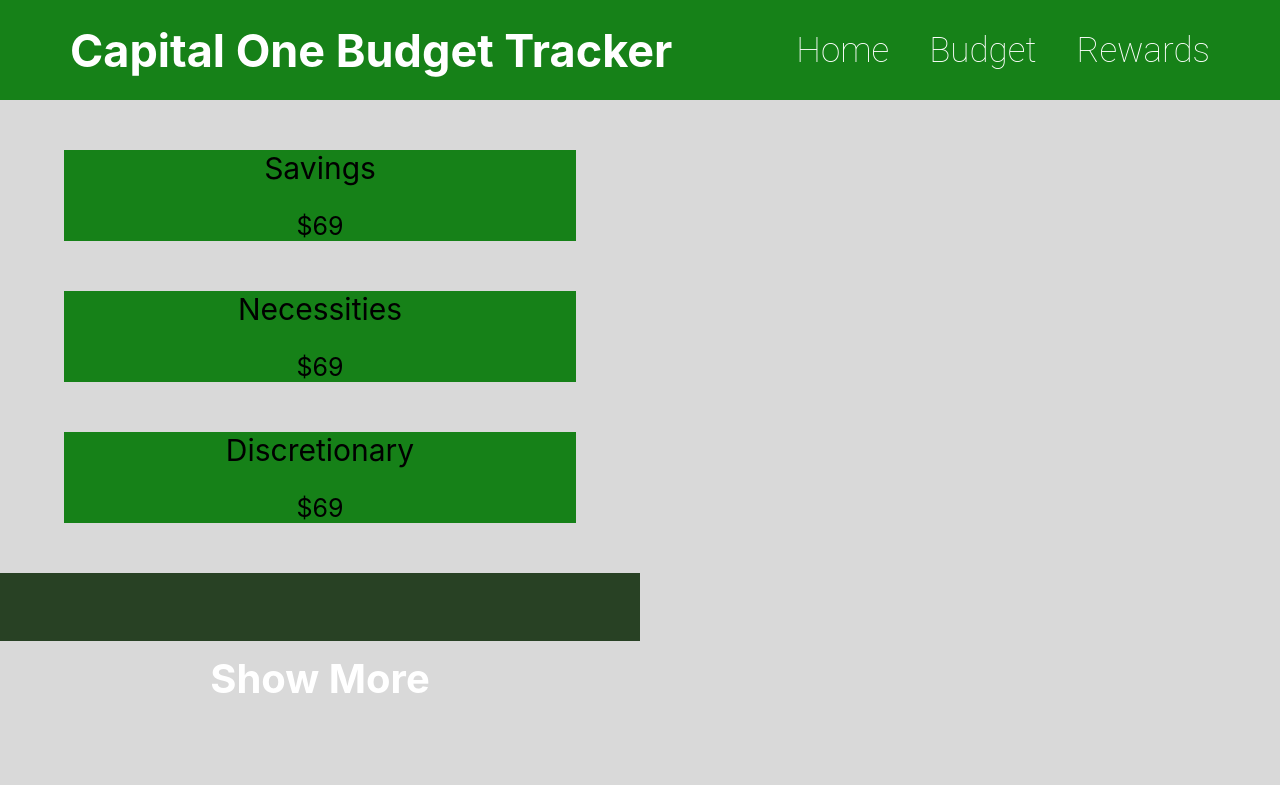
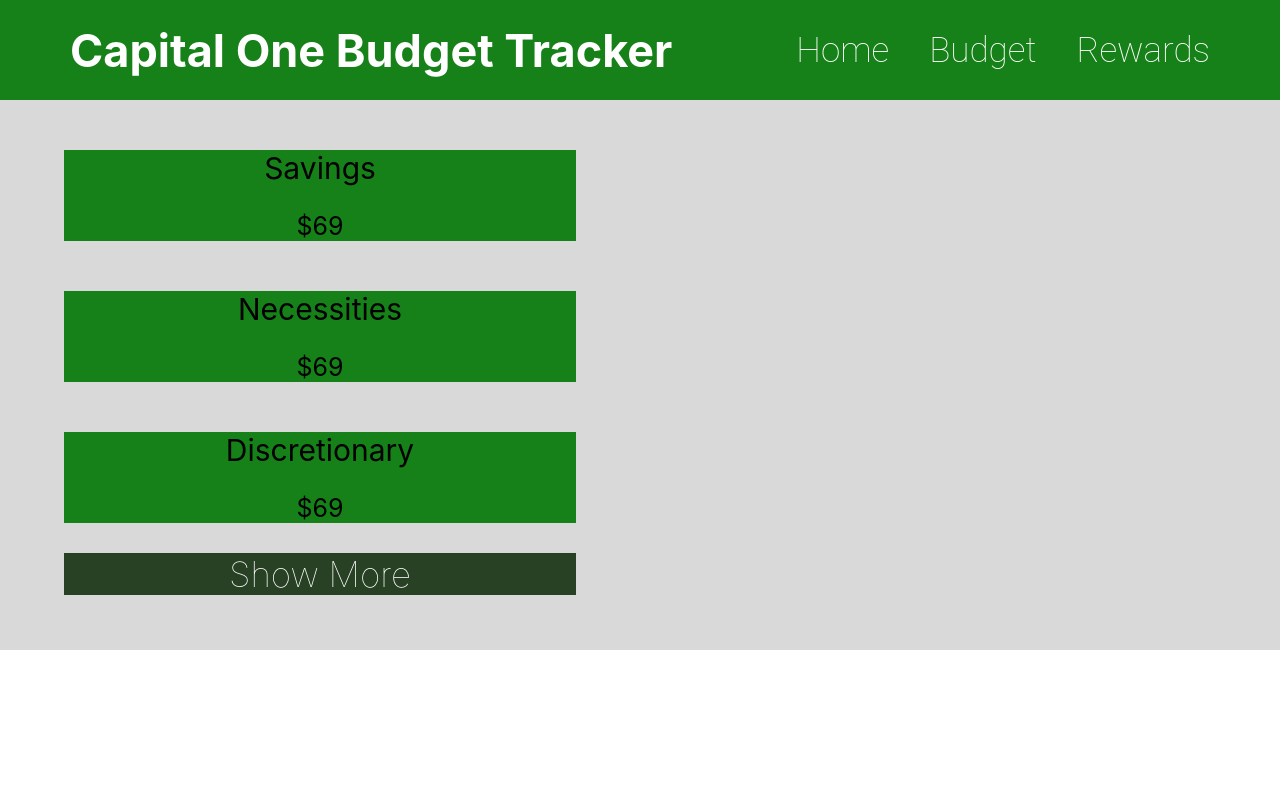
Before and after one commit to luca-mkbr/CapitalOne-Hackathon, a React (Create React App) app: page /home in a window 1280 px wide. Built offline with nearby package versions, Linux system fonts and the light colour scheme.

Commit message:
home fix

```diff
--- a/src/components/Home.css
+++ b/src/components/Home.css
@@ -28,22 +28,15 @@
     margin-bottom: 50px;
     font-size: 25px;
 }
-.link{
-    background-color: #284124;
-    height: 10%;
-    text-align: center;
-}
+
 .showmore {
-    padding-left: 10px;
     background-color: #284124;
     width: 80%;
     margin-left: 10%;
     margin-right: 10%;
+    margin-top: -75px;
 }
-h1{
-    color: #ffffff;
-    font-size: 40px;
-}
+
 h2 {
     font-size: 30px;
     font-weight: normal;
--- a/src/components/Home.js
+++ b/src/components/Home.js
@@ -14,7 +14,6 @@
         <div className="main-container">
             <div className="flex-container">
                 <div className="flex-child">
-
                     <CategoryBox label="Savings" amount="$69">
 
                     </CategoryBox>
@@ -24,11 +23,10 @@
                     <CategoryBox label="Discretionary" amount="$69">
 
                     </CategoryBox>
-                    <div className = "link"><Link to="/Budget"><h1>Show More</h1></Link></div>
+                    <Link to="/Budget"><div className = "showmore">Show More</div></Link>
+                </div>
+                <div className="flex-child">
 
-                </div>
-
-                <div className="flex-child">
                 </div>
             </div>
         </div>
--- a/src/components/Login.js
+++ b/src/components/Login.js
@@ -5,7 +5,7 @@
 import { Link } from 'react-router-dom'
 
 const Login = () => {
-const [errorMessages, setErrorMessages] = useState({});
+  const [errorMessages, setErrorMessages] = useState({});
   const [isSubmitted, setIsSubmitted] = useState(false);
 
   const database = [
@@ -78,11 +78,11 @@
 
   return (
     <div className="app">
-    <div className="login-form">
-      <div className="title">Sign In</div>
-      {isSubmitted ? <Navigate to="/home"/> : renderForm}
+      <div className="login-form">
+        <div className="title">Sign In</div>
+        {isSubmitted ? <Navigate to="/home"/> : renderForm}
+      </div>
     </div>
-  </div>
   );
 }
 
```
